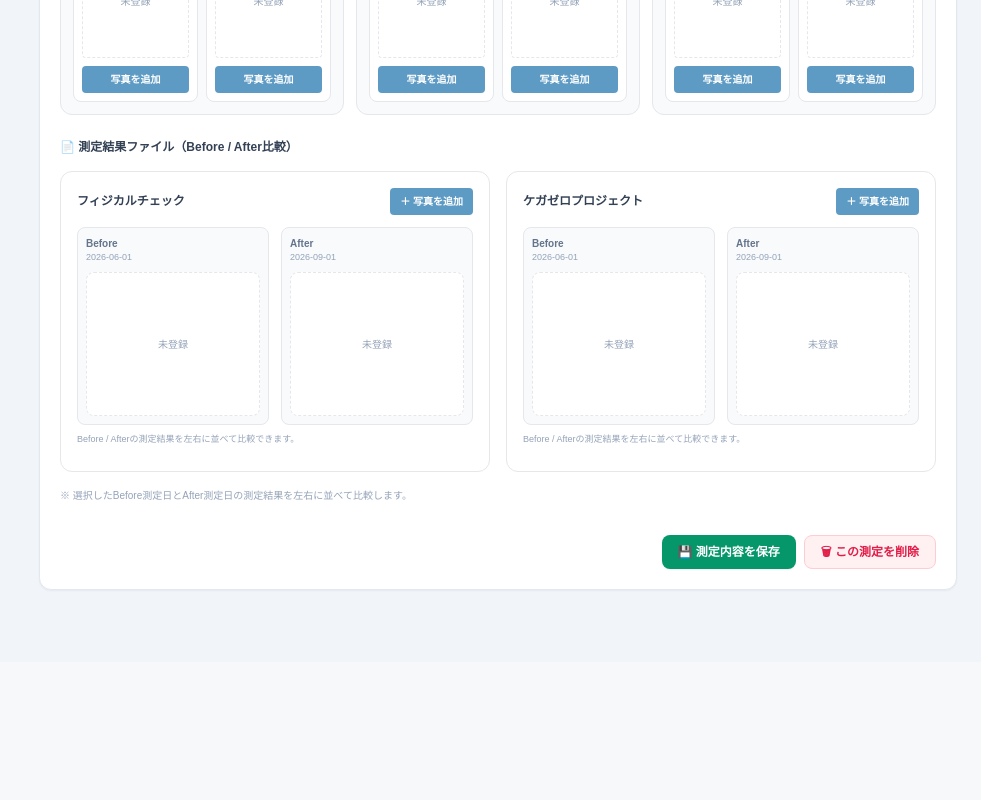
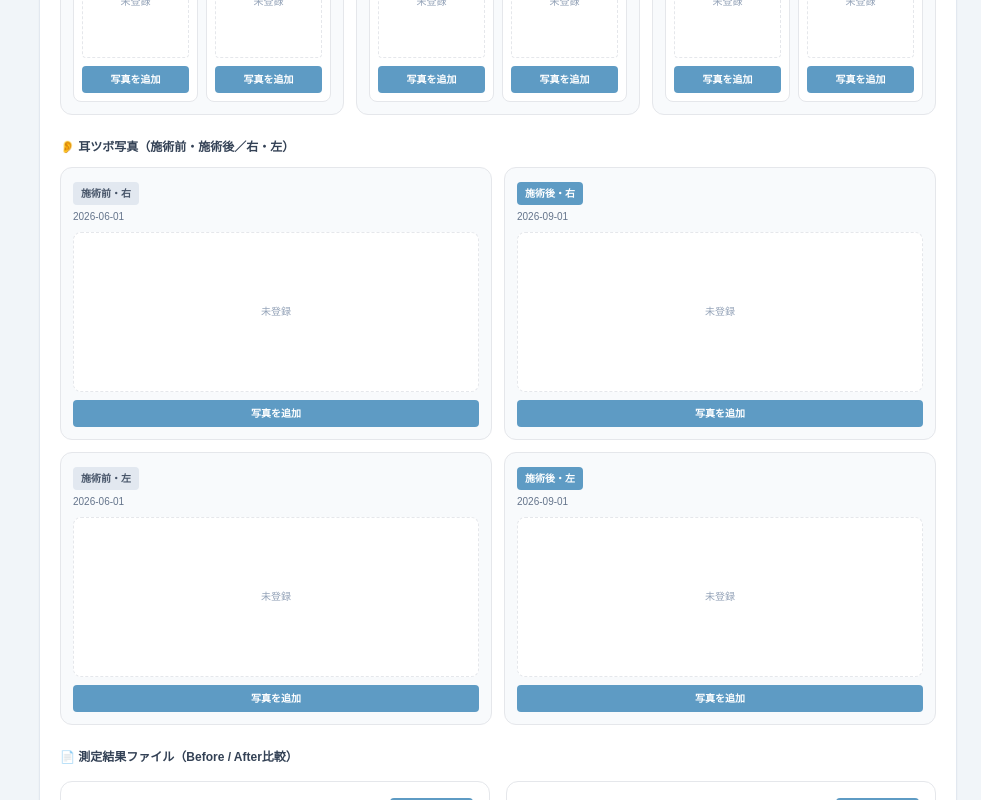
Before and after one commit to 2025golazo-bot/GOLAZO, a Next.js app: page /clients in a window 1280 px wide. Shown: the part 1440-2240 px from the top of the page, without its empty margins (299-1280 px from the left). Before the commit the page ends 2102 px from the top, so only its background shows below. Built offline with nearby package versions, Linux system fonts and the light colour scheme.

Commit message:
Add ear acupuncture photos to client records

```diff
--- a/app/clients/page.tsx
+++ b/app/clients/page.tsx
@@ -35,6 +35,12 @@ interface PhysicalData {
   // フィジカルチェック／ケガゼロは測定元ファイルをそのまま添付保存
   physicalCheckFiles?: MeasurementAttachment[];
   injuryZeroFiles?: MeasurementAttachment[];
+  earAcupuncturePhotos?: {
+    beforeRight?: string | null;
+    afterRight?: string | null;
+    beforeLeft?: string | null;
+    afterLeft?: string | null;
+  };
   // 旧データ互換用
   testPhotos?: string[];
 }
@@ -667,6 +673,47 @@ export default function ClientsPage() {
     });
 
     e.target.value = '';
+  };
+
+  const handleUpdateEarAcupuncturePhoto = (targetDate: string, keyName: 'beforeRight' | 'afterRight' | 'beforeLeft' | 'afterLeft', dataUrl: string | null) => {
+    setStudents(prev =>
+      prev.map(s => {
+        if (s.id !== currentStudent.id) return s;
+        const updatedHistory = s.physicalHistory.map(m => {
+          if (m.date !== targetDate) return m;
+          return {
+            ...m,
+            earAcupuncturePhotos: {
+              ...(m.earAcupuncturePhotos || {}),
+              [keyName]: dataUrl
+            }
+          };
+        });
+        return { ...s, physicalHistory: updatedHistory };
+      })
+    );
+  };
+
+  const handleEarAcupuncturePhotoUpload = (e: React.ChangeEvent<HTMLInputElement>, targetDate: string, keyName: 'beforeRight' | 'afterRight' | 'beforeLeft' | 'afterLeft') => {
+    const file = e.target.files?.[0];
+    if (!file) return;
+    if (!file.type.startsWith('image/')) {
+      alert('耳ツボ写真は画像ファイルを選択してください。');
+      e.target.value = '';
+      return;
+    }
+    const reader = new FileReader();
+    reader.onload = () => {
+      const dataUrl = String(reader.result || '');
+      if (dataUrl) handleUpdateEarAcupuncturePhoto(targetDate, keyName, dataUrl);
+    };
+    reader.readAsDataURL(file);
+    e.target.value = '';
+  };
+
+  const handleDeleteEarAcupuncturePhoto = (targetDate: string, keyName: 'beforeRight' | 'afterRight' | 'beforeLeft' | 'afterLeft') => {
+    if (!confirm('この耳ツボ写真を削除しますか？')) return;
+    handleUpdateEarAcupuncturePhoto(targetDate, keyName, null);
   };
 
   const handleDeletePosturePhoto = (targetDate: string, keyName: 'front' | 'side' | 'back') => {
@@ -1186,6 +1233,42 @@ export default function ClientsPage() {
                     </div>
                   </div>
 
+                  {/* 耳ツボ写真：施術前後・左右を個別保存 */}
+                  <div className="space-y-3">
+                    <h4 className="font-bold text-slate-700 text-xs">👂 耳ツボ写真（施術前・施術後／右・左）</h4>
+                    <div className="grid grid-cols-1 md:grid-cols-2 gap-3">
+                      {[
+                        { key: 'beforeRight' as const, label: '施術前・右', date: beforeDate, data: beforePhysical?.earAcupuncturePhotos?.beforeRight },
+                        { key: 'afterRight' as const, label: '施術後・右', date: afterDate, data: afterPhysical?.earAcupuncturePhotos?.afterRight },
+                        { key: 'beforeLeft' as const, label: '施術前・左', date: beforeDate, data: beforePhysical?.earAcupuncturePhotos?.beforeLeft },
+                        { key: 'afterLeft' as const, label: '施術後・左', date: afterDate, data: afterPhysical?.earAcupuncturePhotos?.afterLeft }
+                      ].map(item => (
+                        <div key={item.key} className="border rounded-xl p-3 bg-slate-50">
+                          <div className="flex items-center justify-between gap-2 mb-2">
+                            <div>
+                              <div className={`inline-block text-[10px] font-bold px-2 py-1 rounded ${item.key.startsWith('after') ? 'bg-[#5e9bc4] text-white' : 'bg-slate-200 text-slate-600'}`}>{item.label}</div>
+                              <div className="text-[10px] text-slate-500 mt-1">{item.date}</div>
+                            </div>
+                            {item.data && (
+                              <button type="button" onClick={() => handleDeleteEarAcupuncturePhoto(item.date, item.key)} className="text-[10px] text-rose-500 hover:underline">削除</button>
+                            )}
+                          </div>
+                          {item.data ? (
+                            <div className="relative">
+                              <img src={item.data} alt={item.label} className="w-full h-40 object-contain rounded-lg border bg-white" />
+                            </div>
+                          ) : (
+                            <div className="h-40 flex items-center justify-center text-[10px] text-slate-400 border border-dashed rounded-lg bg-white">未登録</div>
+                          )}
+                          <label className="mt-2 block text-center bg-[#5e9bc4] hover:bg-sky-600 text-white font-bold text-[10px] px-2 py-1.5 rounded cursor-pointer">
+                            {item.data ? '写真を差し替え' : '写真を追加'}
+                            <input type="file" accept="image/*" className="hidden" onChange={e => handleEarAcupuncturePhotoUpload(e, item.date, item.key)} />
+                          </label>
+                        </div>
+                      ))}
+                    </div>
+                  </div>
+
                   {/* 測定結果ファイル：Before / After比較 */}
                   <div className="space-y-4">
                     <h4 className="font-bold text-slate-700 text-xs">
```
